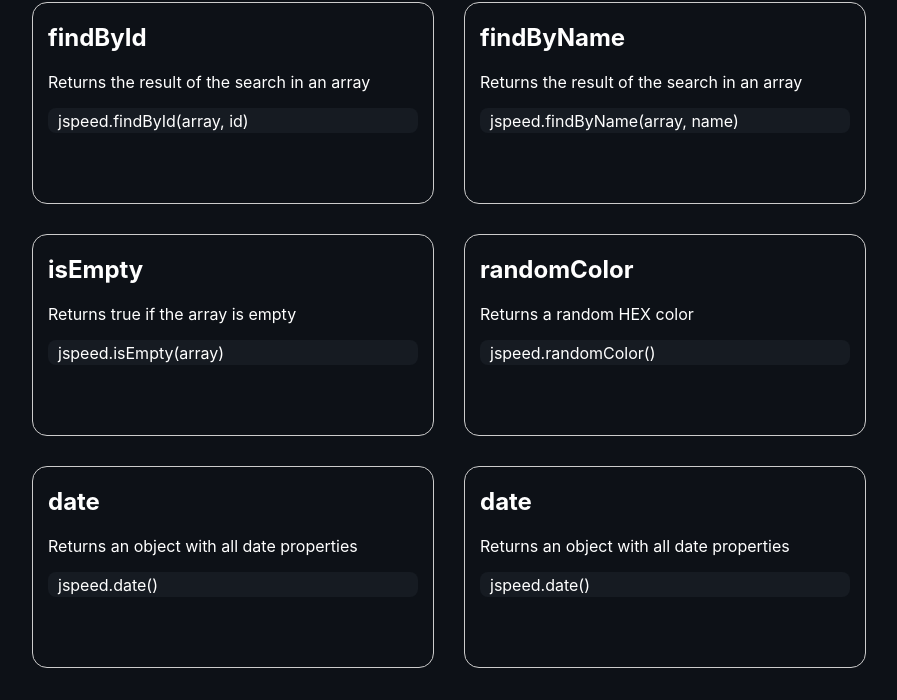
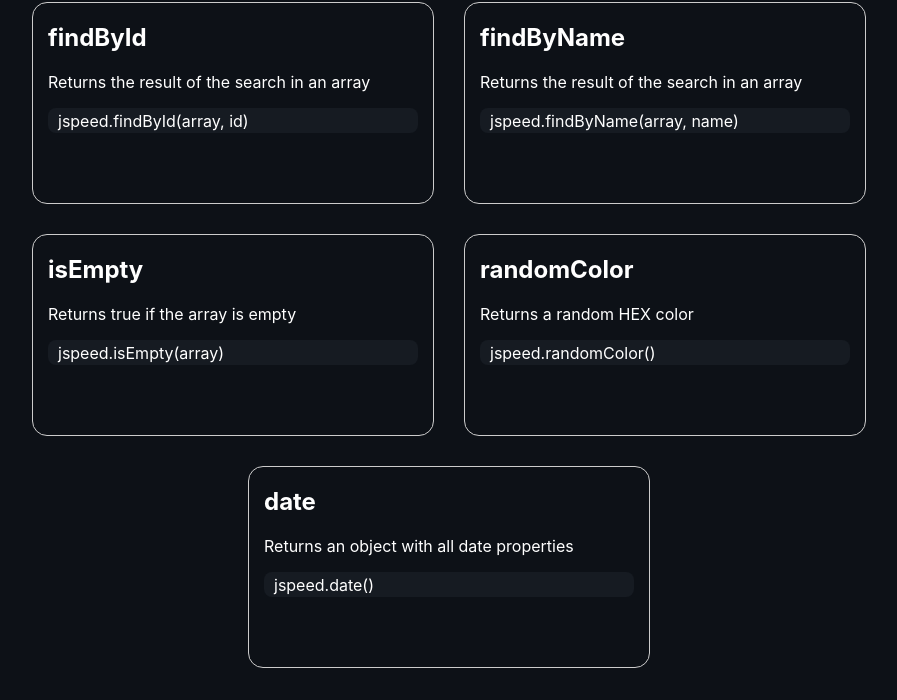
Before and after one commit to elmarcz/Jspeed, a website: page english.html in a window 1280 px wide. Shown: the part 1528-2228 px from the top of the page, without its empty margins (191-1088 px from the left). Drawn offline with Linux system fonts and the light colour scheme.

Commit message:
📘 Add english documentation

```diff
--- a/english.html
+++ b/english.html
@@ -146,13 +146,6 @@
           <div class="js">jspeed.date()</div>
         </div>
       </div>
-      <div class="function">
-        <div class="content">
-          <h2>date</h2>
-          <p>Returns an object with all date properties</p>
-          <div class="js">jspeed.date()</div>
-        </div>
-      </div>
     </div>
     <div class="main img-container">
       <a href="https://www.npmjs.com/package/jspeed" target="_blank"
```
